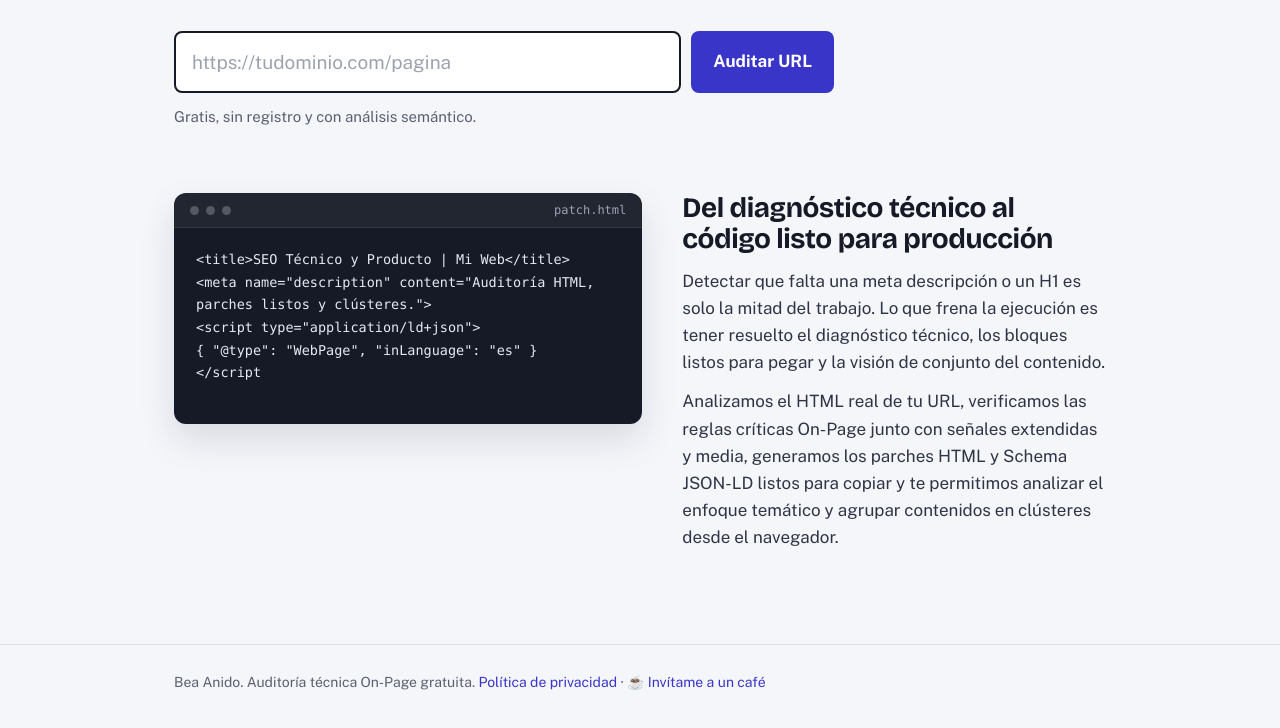
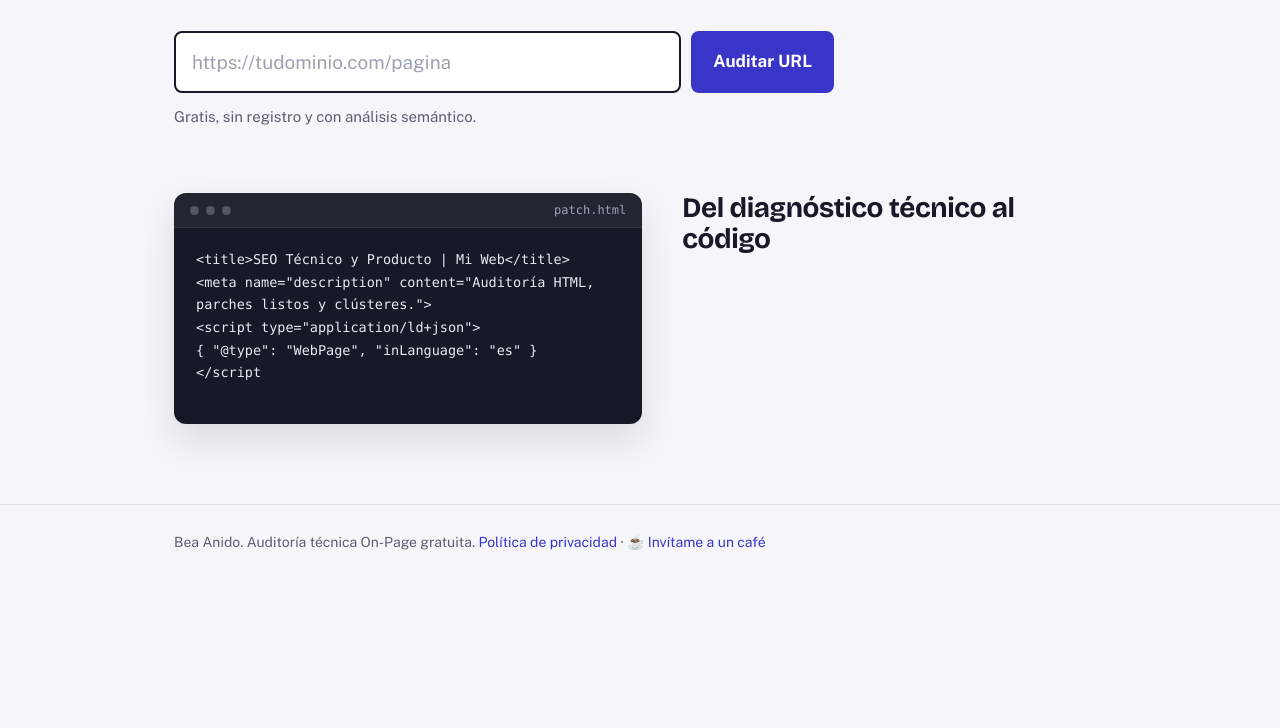
Before and after one commit to beaanidofanego-gif/portfolio2, an Astro site: page /seo-fixer in a window 1280 px wide. Shown: the part 366-1094 px from the top of the page. After the commit the page ends 959 px from the top, so only its background shows below. Built offline with nearby package versions, Linux system fonts and the light colour scheme; Astro itself is replaced by a stand-in of ours.

Commit message:
Elimina párrafo en seo-fixer

```diff
--- a/src/pages/seo-fixer.astro
+++ b/src/pages/seo-fixer.astro
@@ -229,9 +229,7 @@ footer{border-top:1px solid var(--linea);padding:26px 0 40px;font-size:14px;colo
         <pre><span id="codigo-vivo"></span><span class="cursor-vivo"></span></pre>
       </div>
       <div>
-        <h2>Del diagnóstico técnico al código listo para producción</h2>
-        <p>Detectar que falta una meta descripción o un H1 es solo la mitad del trabajo. Lo que frena la ejecución es tener resuelto el diagnóstico técnico, los bloques listos para pegar y la visión de conjunto del contenido.</p>
-        <p>Analizamos el HTML real de tu URL, verificamos las reglas críticas On-Page junto con señales extendidas y media, generamos los parches HTML y Schema JSON-LD listos para copiar y te permitimos analizar el enfoque temático y agrupar contenidos en clústeres desde el navegador.</p>
+        <h2>Del diagnóstico técnico al código </h2>
       </div>
     </div>
   </section>
```
